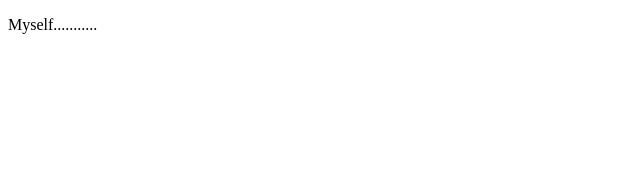
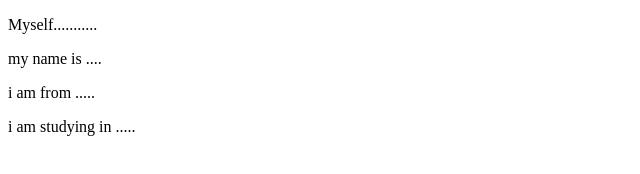
Before and after one commit to Shreyak810/Learn-Git, a plain HTML site: page about.html in a window 1280 px wide. Shown: the whole page, without its empty margins (0-640 px from the left). Drawn offline with Linux system fonts and the light colour scheme.

Commit message:
Add new data into contact

```diff
--- a/about.html
+++ b/about.html
@@ -7,5 +7,8 @@
 </head>
 <body>
     <p>Myself...........</p>
+    <p>my name is ....</p>
+    <p>i am from .....</p>
+    <p>i am studying in .....</p>
 </body>
 </html>
```
